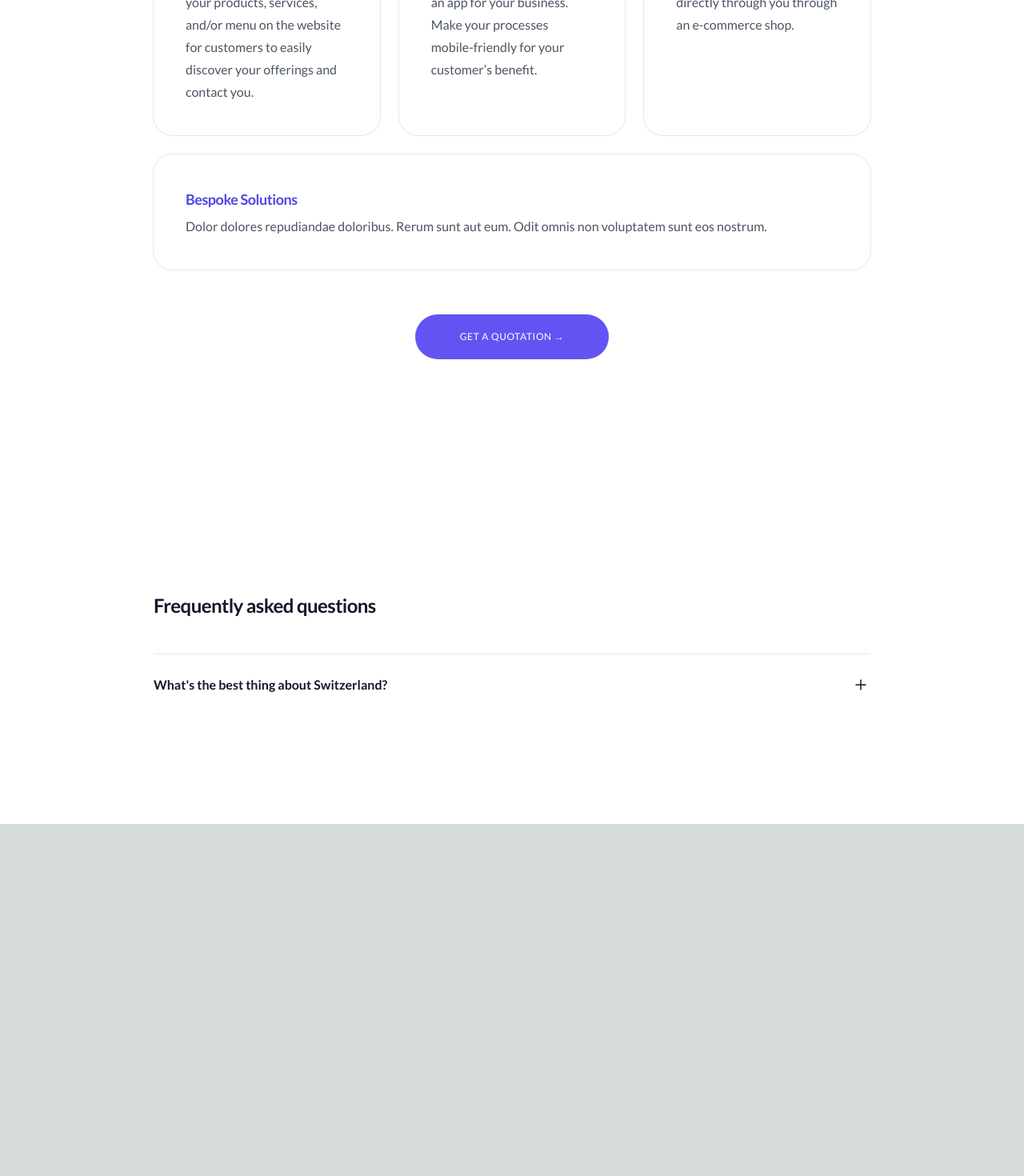
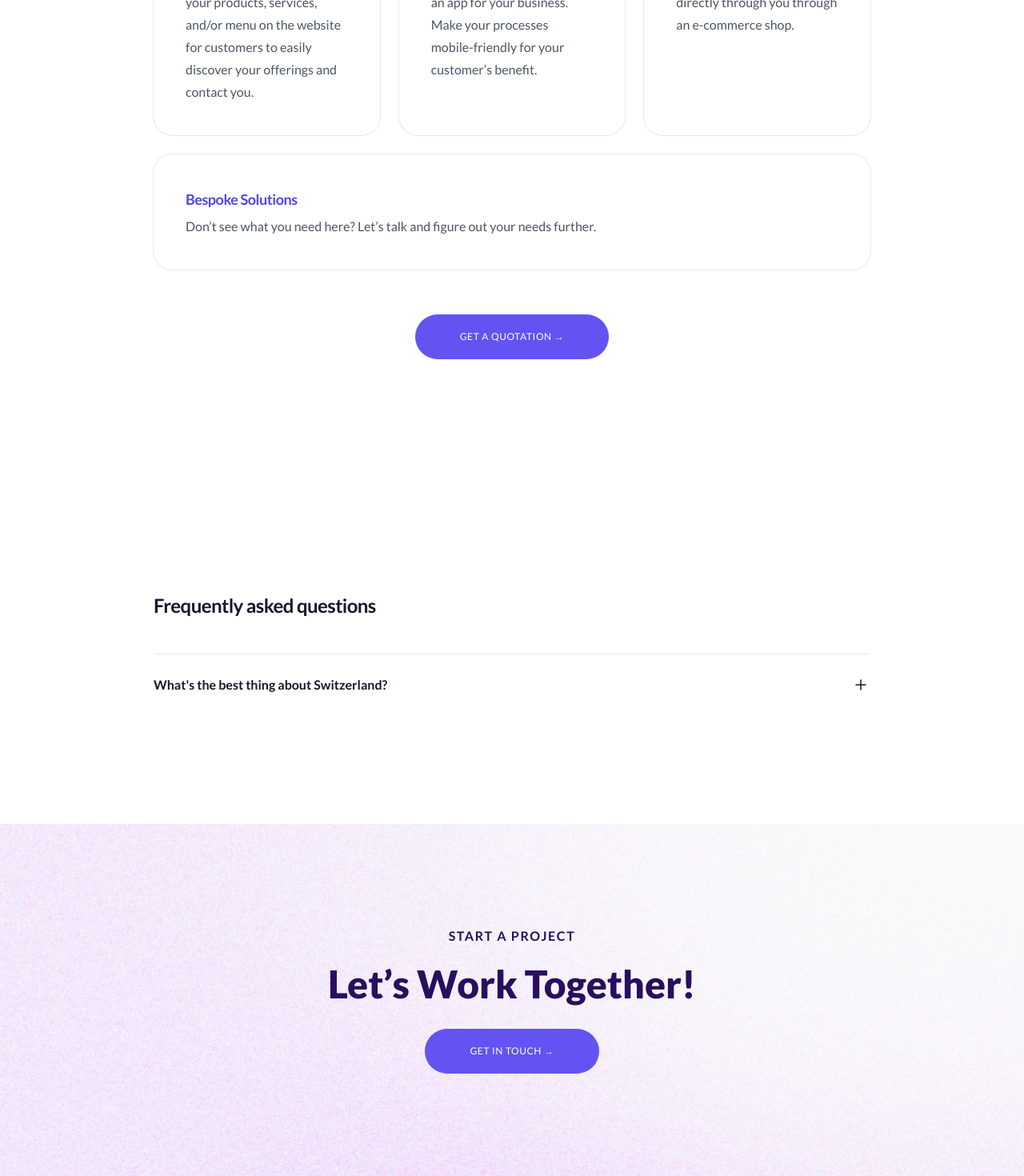
Before and after one commit to SkyCrowdLabs/landing-page, a Next.js app: page / in a window 1280 px wide. Shown: the part 2750-4220 px from the top of the page at 80% size. Before the commit the page ends 3780 px from the top, so only its background shows below. Built offline with nearby package versions, Linux system fonts and the light colour scheme.

Commit message:
Add get in touch section and update button

```diff
--- a/src/app/components/Button.tsx
+++ b/src/app/components/Button.tsx
@@ -10,7 +10,7 @@ const Button: React.FC<ButtonProps> = ({ copy, href = '#' }) => {
         href={href}
         className="rounded-full bg-light-indigo px-14 py-5 text-xs uppercase tracking-wider text-white shadow-sm hover:bg-indigo-500 focus-visible:outline focus-visible:outline-2 focus-visible:outline-offset-2 focus-visible:outline-indigo-600"
       >
-        {copy}
+        {`${copy} →`}
       </a>
     </div>
   );
--- a/src/app/page.tsx
+++ b/src/app/page.tsx
@@ -5,6 +5,7 @@ import WhatWeDo from './sections/WhatWeDo';
 import WhoWeAre from './sections/WhoWeAre';
 import WhatWeOffer from './sections/WhatWeOffer';
 import FAQ from './sections/FAQ';
+import GetInTouch from './sections/GetInTouch';
 
 const Home = () => {
   return (
@@ -16,6 +17,7 @@ const Home = () => {
       <WhoWeAre />
       <WhatWeOffer />
       <FAQ />
+      <GetInTouch />
     </div>
   );
 };
--- /dev/null
+++ b/src/app/sections/GetInTouch.tsx
@@ -0,0 +1,18 @@
+import Image from 'next/image';
+import SectionTitle from '../components/SectionTitle';
+import SectionHeader from '../components/SectionHeader';
+import Button from '../components/Button';
+
+const GetInTouch = () => {
+  return (
+    <div className="bg-white bg-hero-pattern bg-cover px-6 py-24 sm:py-32 lg:px-8">
+      <div className="mx-auto max-w-4xl text-center">
+        <SectionTitle title={'Start a project'} />
+        <SectionHeader header={'Let’s Work Together!'} />
+        <Button copy={'Get in touch'} />
+      </div>
+    </div>
+  );
+};
+
+export default GetInTouch;
--- a/src/app/sections/Hero.tsx
+++ b/src/app/sections/Hero.tsx
@@ -33,7 +33,7 @@ const Hero = () => {
           <p className="mt-4 text-2xl font-medium leading-8 text-dark-indigo">
             The world needs what you’re offering. Make sure they see it.
           </p>
-          <Button copy={'GET A FREE CONSULTATION →'} />
+          <Button copy={'GET A FREE CONSULTATION'} />
         </div>
       </div>
     </div>
--- a/src/app/sections/WhatWeOffer.tsx
+++ b/src/app/sections/WhatWeOffer.tsx
@@ -30,7 +30,7 @@ const WhatWeOffer = () => {
       <div className="mx-auto max-w-7xl px-6 pb-96 pt-24 text-center sm:pt-32 lg:px-8">
         <div className="mx-auto max-w-4xl">
           <SectionTitle title={'What we offer'} />
-          <SectionHeader header={'Bring Your Self or Business Online'} />
+          <SectionHeader header={'Bring Your Business Online'} />
         </div>
       </div>
       <div className="flow-root bg-white pb-24 sm:pb-32">
@@ -61,13 +61,13 @@ const WhatWeOffer = () => {
                     Bespoke Solutions
                   </h3>
                   <p className="mt-1 text-base leading-7 text-gray-600">
-                    Dolor dolores repudiandae doloribus. Rerum sunt aut eum.
-                    Odit omnis non voluptatem sunt eos nostrum.
+                    Don’t see what you need here? Let’s talk and figure out your
+                    needs further.
                   </p>
                 </div>
               </div>
               <div className="flex justify-center lg:col-span-3">
-                <Button copy={'Get a quotation →'} />
+                <Button copy={'Get a quotation'} />
               </div>
             </div>
           </div>
```
